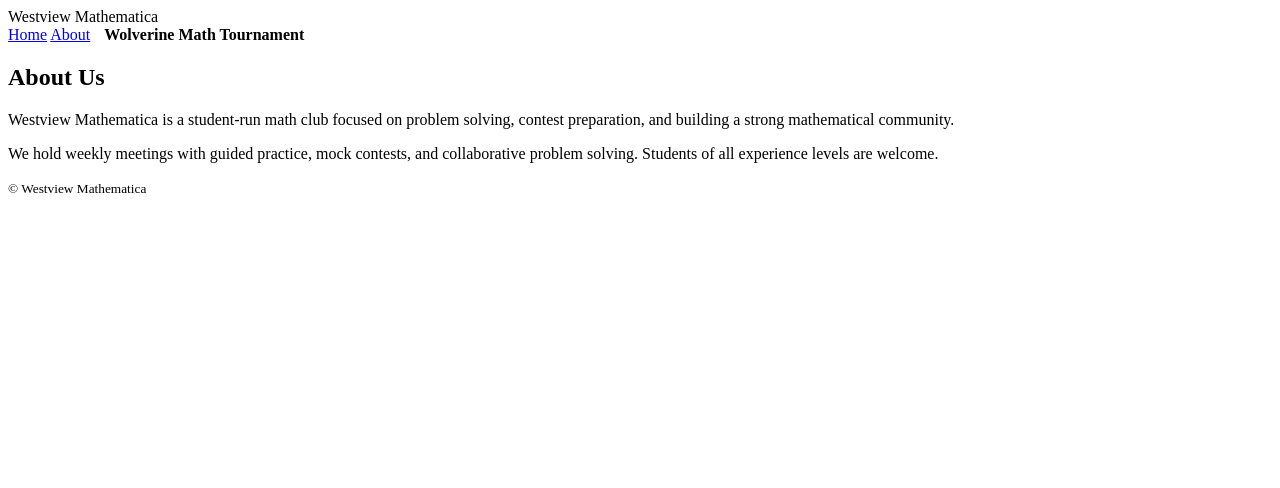
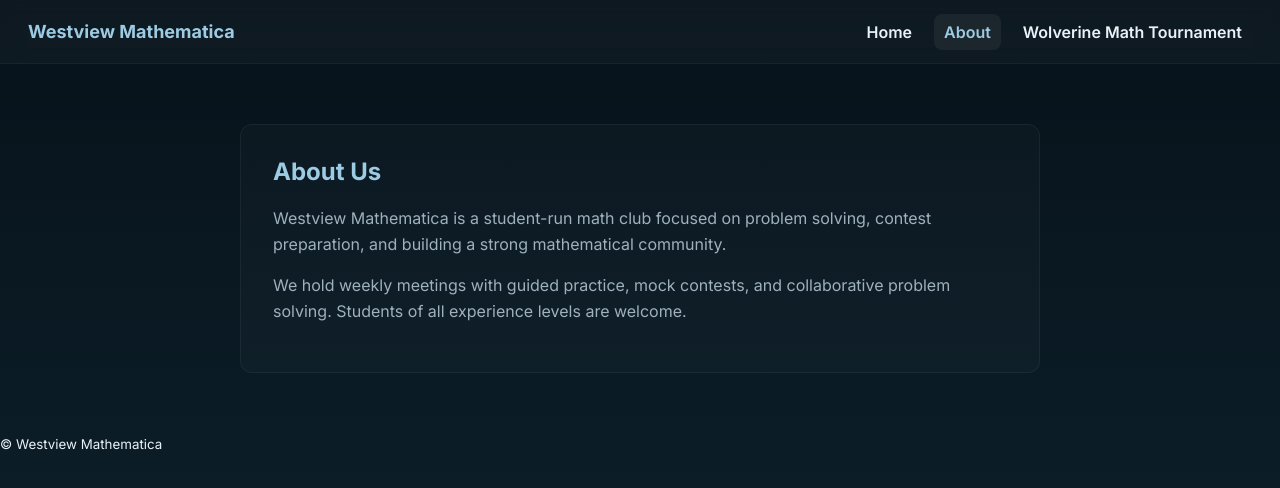
Before and after one commit to RyanandPickles/WestviewMathClub, a plain HTML site: page about.html in a window 1280 px wide. Drawn offline with Linux system fonts and the light colour scheme.

Commit message:
Update indexhtml.css

```diff
--- a/indexhtml.css
+++ b/indexhtml.css
@@ -1,17 +1,103 @@
-/* Updated to match .nav-link style */
-.cta {
+:root {
+  --primary: #9dcbe3;
+  --primary-dark: #7fb4d2;
+  --bg-1: #07121a;
+  --bg-2: #0f2430;
+  --muted: #9fb1bd;
+  --text: #e9f2f7;
+}
+
+* { box-sizing: border-box; }
+html, body { margin: 0; padding: 0; height: 100%; }
+
+body {
+  font-family: Inter, system-ui, -apple-system, BlinkMacSystemFont, "Segoe UI", Roboto, Arial;
+  background: linear-gradient(180deg, var(--bg-1), var(--bg-2));
+  color: var(--text);
+}
+
+.top-bar {
+  height: 64px;
+  display: flex;
+  align-items: center;
+  justify-content: space-between;
+  padding: 0 28px;
+  position: sticky;
+  top: 0;
+  z-index: 100;
+  backdrop-filter: blur(10px);
+  background: rgba(255, 255, 255, 0.03);
+  border-bottom: 1px solid rgba(255, 255, 255, 0.04);
+}
+
+.site-title {
+  font-size: 18px;
+  font-weight: 700;
+  color: var(--primary);
+}
+
+.nav {
+  display: flex;
+  align-items: center;
+  gap: 12px;
+}
+
+/* Grouped selectors so all buttons look the same */
+.nav-link, .cta {
   text-decoration: none;
   color: var(--text);
   font-weight: 600;
   padding: 8px 10px;
   border-radius: 8px;
-  background: transparent; /* Removed gradient */
-  box-shadow: none;        /* Removed shadow */
+  background: transparent;
   transition: all 0.2s ease;
 }
 
-.cta:hover {
+.nav-link:hover, .nav-link.active, .cta:hover {
   color: var(--primary);
-  background: rgba(255,255,255,0.03);
-  transform: none;         /* Removed the lift effect */
+  background: rgba(255, 255, 255, 0.05);
+  transform: none; /* Removes the old jumpy effect */
 }
+
+/* Sections */
+.content-section {
+  display: flex;
+  justify-content: center;
+  padding: 60px 20px;
+}
+
+.about-card {
+  max-width: 800px;
+  width: 100%;
+  padding: 32px;
+  border-radius: 12px;
+  background: rgba(255, 255, 255, 0.02);
+  border: 1px solid rgba(255, 255, 255, 0.05);
+}
+
+.about-card h2 { color: var(--primary); margin-top: 0; }
+.about-card p { color: var(--muted); line-height: 1.6; }
+
+/* Code Block Styling */
+.code-container {
+  background: #050b10;
+  padding: 20px;
+  border-radius: 8px;
+  overflow-x: auto;
+  border: 1px solid rgba(255, 255, 255, 0.1);
+}
+
+code {
+  font-family: 'Fira Code', 'Courier New', monospace;
+  color: #c9d1d9;
+}
+
+.fade-in {
+  animation: fadeInUp .6s ease forwards;
+  opacity: 0;
+}
+
+@keyframes fadeInUp {
+  from { opacity: 0; transform: translateY(12px); }
+  to { opacity: 1; transform: translateY(0); }
+}
```
